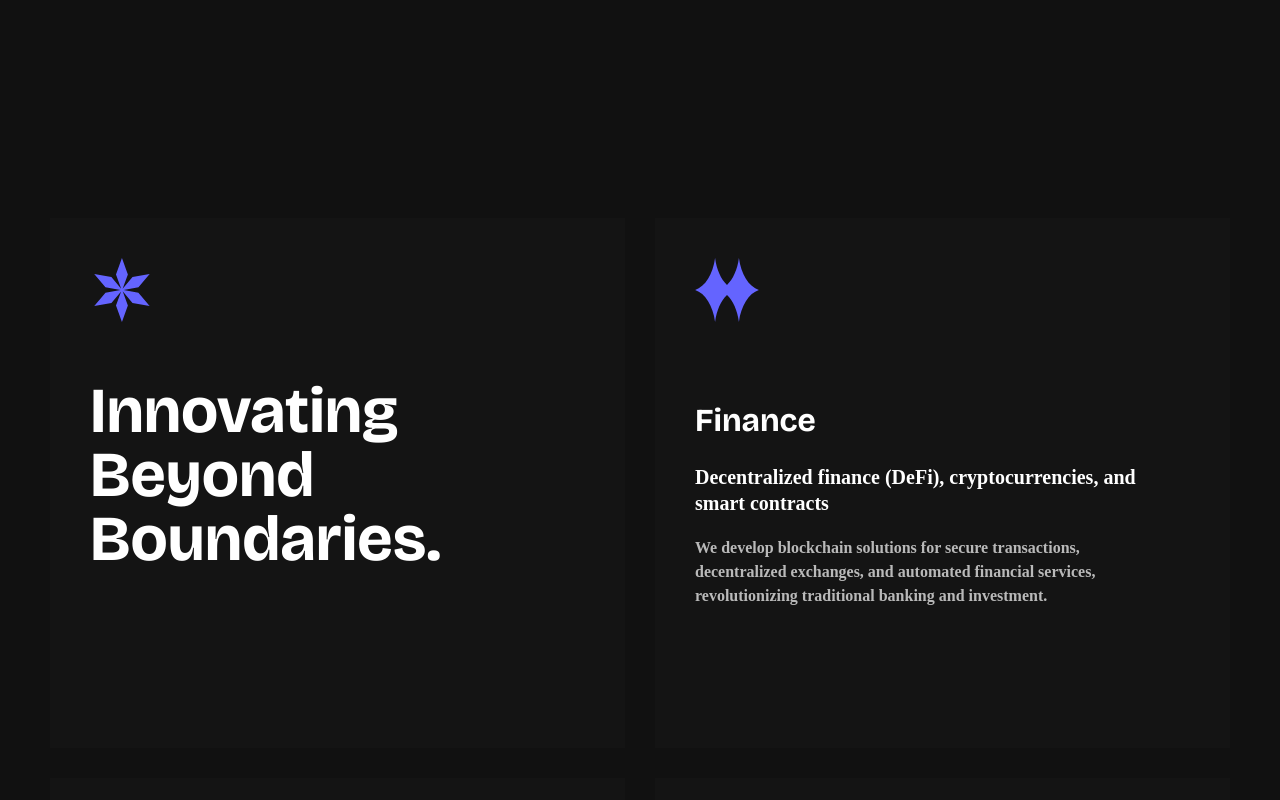
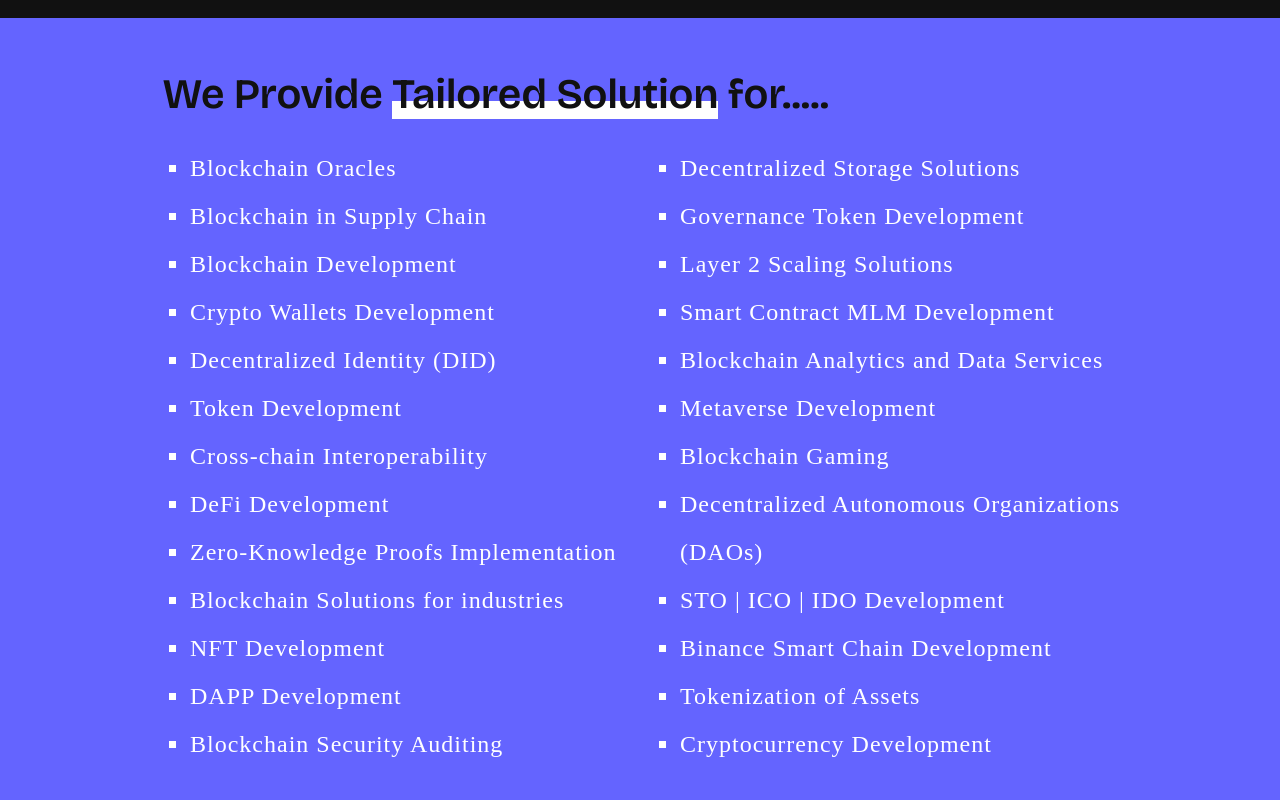
Before and after one commit to Chirag-Jani/chiragjani-in, a React (Vite) app: page / in a window 1280 px wide. Shown: the part 1440-2240 px from the top of the page. Built offline with nearby package versions, Linux system fonts and the light colour scheme; a web font is replaced by a local one.

Commit message:
Added Categories Section and some Design Improvements

```diff
--- /dev/null
+++ b/src/Components/Departments/Department.jsx
@@ -0,0 +1,70 @@
+import styles from './Department.module.scss'
+
+const data = [
+  "Blockchain Oracles",
+  "Decentralized Storage Solutions",
+  "Blockchain in Supply Chain",
+  "Governance Token Development",
+  "Blockchain Development",
+  "Layer 2 Scaling Solutions",
+  "Crypto Wallets Development",
+  "Smart Contract MLM Development",
+  "Decentralized Identity (DID)",
+  "Blockchain Analytics and Data Services",
+  "Token Development",
+  "Metaverse Development",
+  "Cross-chain Interoperability",
+  "Blockchain Gaming",
+  "DeFi Development",
+  "Decentralized Autonomous Organizations (DAOs)",
+  "Zero-Knowledge Proofs Implementation",
+  "STO | ICO | IDO Development",
+  "Blockchain Solutions for industries",
+  "Binance Smart Chain Development",
+  "NFT Development",
+  "Tokenization of Assets",
+  "DAPP Development",
+  "Cryptocurrency Development",
+  "Blockchain Security Auditing"
+]
+
+const Department = () => {
+  return (
+    <div className={styles.department_container}>
+      <div className={styles.heading}>
+        We Provide <span> Tailored Solution</span> for.....
+      </div>
+      <div className={styles.data}>
+        <div className={styles.left}>
+          <ul>
+            {
+              data.map((item, index) => {
+                if (index % 2 === 0) {
+                  return (
+                    <li key={index}>{item}</li>
+                  )
+                }
+              })
+            }
+          </ul>
+        </div>
+        <div className={styles.right}>
+          <ul>
+            {
+              data.map((item, index) => {
+                if (index % 2 === 1) {
+                  return (
+                    <li key={index}>{item}</li>
+                  )
+                }
+              })
+            }
+          </ul>
+        </div>
+      </div>
+
+    </div>
+  )
+}
+
+export default Department
--- /dev/null
+++ b/src/Components/Departments/Department.module.scss
@@ -0,0 +1,59 @@
+@import '../../Styles/constant';
+
+.department_container {
+  width: 100%;
+  background: $secondary;
+  @include flex(column, center, center);
+  padding: 50px 150px;
+  box-sizing: border-box;
+
+  .heading {
+    font-size: 42px;
+    width: 100%;
+    font-family: Bricolage Grotesque;
+    line-height: 125%;
+    color: $alternate;
+    text-align: left;
+    font-weight: 600;
+
+    margin-left: 25px;
+
+    span {
+      position: relative;
+      z-index: 15;
+
+      &::after {
+        position: absolute;
+        content: '';
+        bottom: 0;
+        left: 0;
+        width: 100%;
+        height: 35%;
+        background: $primary;
+        z-index: -1;
+      }
+
+    }
+  }
+
+  .data {
+    @include flex(row, center, center);
+    width: 100%;
+
+    .left,
+    .right {
+      width: 50%;
+      text-align: left;
+      font-family: Agrandir;
+      color: $primary;
+      letter-spacing: 1px;
+      font-size: 24px;
+      line-height: 200%;
+
+      ul {
+        list-style-type: square;
+      }
+
+    }
+  }
+}
--- a/src/Pages/Home/Home.jsx
+++ b/src/Pages/Home/Home.jsx
@@ -1,4 +1,5 @@
 import Contact from '../../Components/Contact/Contact'
+import Department from '../../Components/Departments/Department'
 import Hero from '../../Components/Hero/Hero'
 import Industry from '../../Components/Industry/Industry'
 import Intro from '../../Components/Intro/Intro'
@@ -12,6 +13,7 @@ const Home = () => {
     <div className={styles.home_container}>
       <Hero />
       <Intro />
+      <Department />
       <Industry />
       <Stats />
       <Testimonial />
--- a/src/Pages/Home/Home.module.scss
+++ b/src/Pages/Home/Home.module.scss
@@ -6,12 +6,12 @@
   // background-color: $secondary;
 
   ::-moz-selection {
-    background-color: $secondary;
-    color: $primary;
+    background-color: $primary;
+    color: $alternate;
   }
 
   ::selection {
-    background-color: $secondary;
-    color: $primary;
+    background-color: $primary;
+    color: $alternate;
   }
 }
```
Also changed, not shown: src/Components/Testimonials/Testimonial.module.scss (line endings or trailing spaces).
